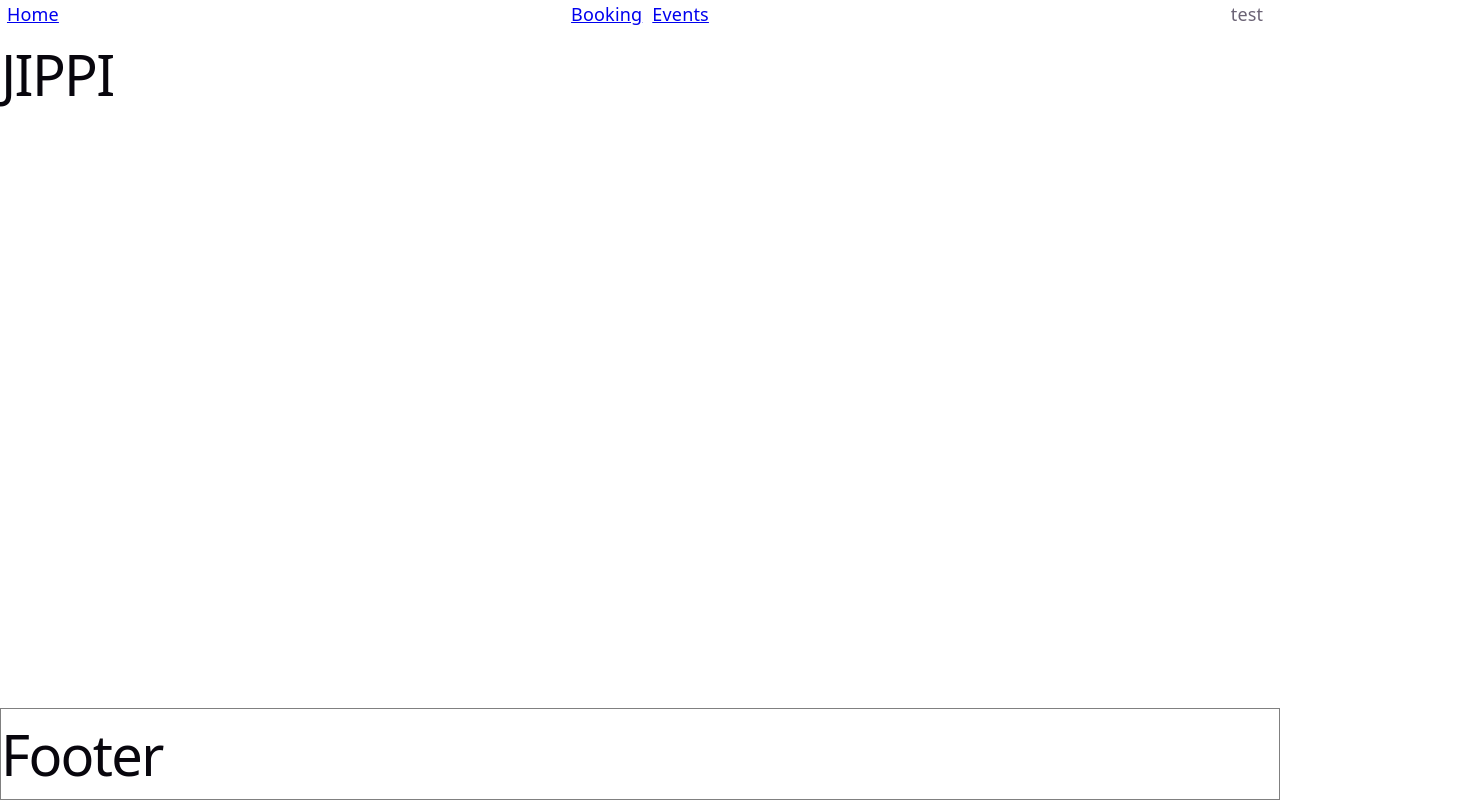
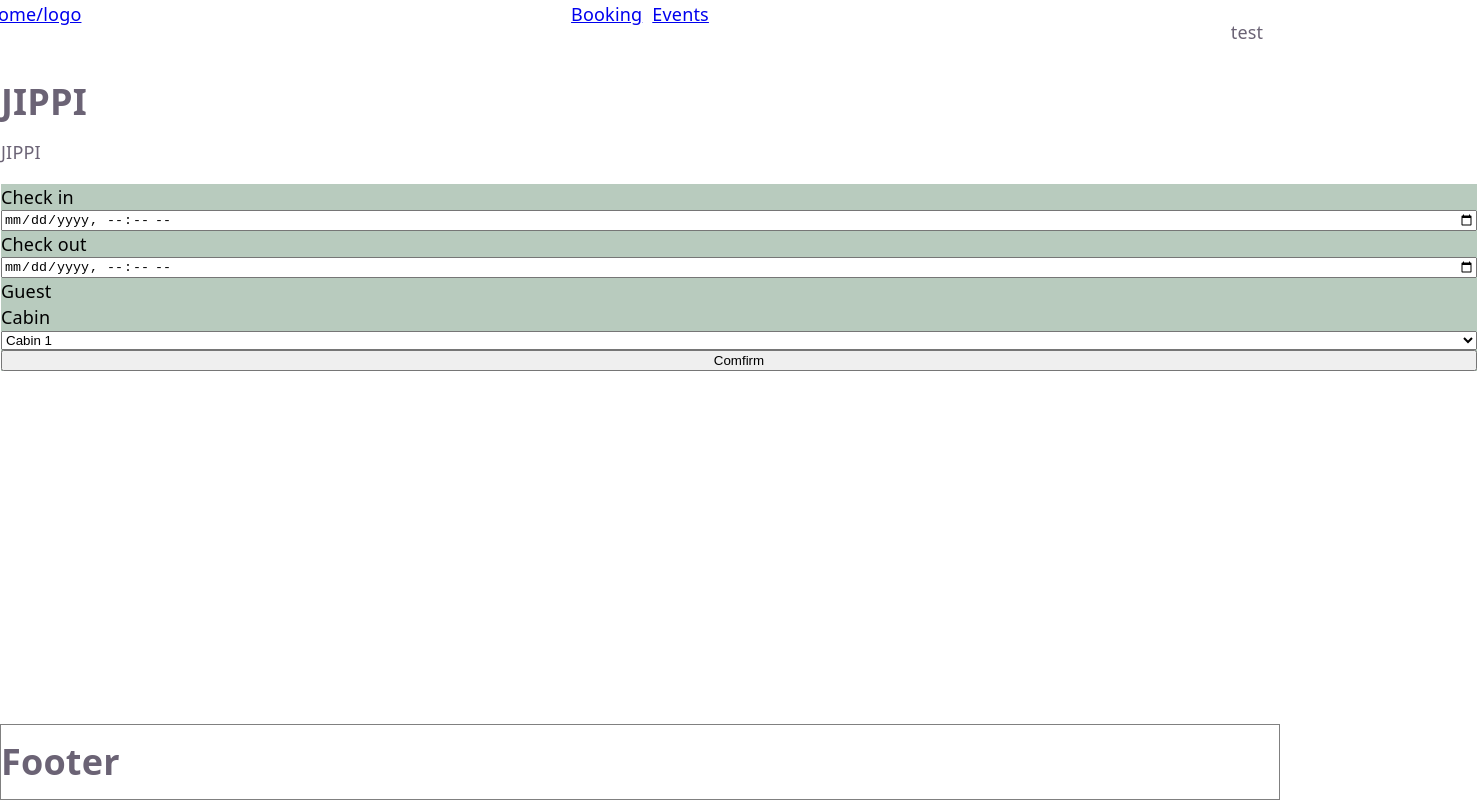
Before and after one commit to katikodi/HoyvikFront, a React (Vite) app: page / in a window 1280 px wide. Shown: the whole page, 1477 px wide, since content can reach past the window. Built offline with nearby package versions, Linux system fonts and the light colour scheme.

Commit message:
Booking component added

```diff
--- /dev/null
+++ b/src/components/Booking.jsx
@@ -0,0 +1,18 @@
+export default function Booking() {
+    return (
+    <div className="booking">
+        <label htmlFor="check-in">Check in</label>
+        <input type="datetime-local" name="check-in" id="check-in" />
+        <label htmlFor="check-out">Check out</label>
+        <input type="datetime-local" name="check-out" id="check-out" />
+        <label htmlFor="guest">Guest</label>
+        {/* Drop down */}
+        <label htmlFor="cabin">Cabin</label> {/* Remove if ont needed */}
+        <select name="cabin" id="cabin">
+            <option value="1">Cabin 1</option>
+            <option value="2">Cabin 2</option>
+        </select>
+        <input type="submit" value="Comfirm" /> {/* this is temp */}
+    </div>
+    )
+}
--- a/src/components/NavBar.jsx
+++ b/src/components/NavBar.jsx
@@ -4,7 +4,7 @@ export default function NavBar() {
     return (
         <div className="nav-bar" style={{ border: "1px solid white" }}>
             <div>
-                <Link to="/">Home</Link>
+                <Link to="/">Home/logo</Link>
             </div>
             <div>
                 <Link to="booking">Booking</Link>
--- a/src/index.css
+++ b/src/index.css
@@ -66,7 +66,7 @@ body {
   box-sizing: border-box;
 } */
 
-h1,
+/*h1,
 h2 {
   font-family: var(--heading);
   font-weight: 500;
@@ -93,7 +93,7 @@ h2 {
 }
 p {
   margin: 0;
-}
+}*/
 
 /* code, Not needed, there's no code displayed
 .counter {
--- a/src/pages/Home.jsx
+++ b/src/pages/Home.jsx
@@ -1,3 +1,16 @@
+import Booking from "../components/Booking";
+
 export default function Home() {
-    return <h1>JIPPI</h1>;
+    return (
+    <>
+        <hero>
+            <h1>JIPPI</h1>
+            <p>JIPPI</p>
+            <div>
+                <Booking />
+            </div>
+        </hero>
+        <main></main>
+    </>
+    );
 }
--- a/src/style.css
+++ b/src/style.css
@@ -31,7 +31,7 @@ body {
 /* STRUCTURE HOME PAGE */
 /* ------------------- */
 header {
-    /* height: 100vh; Why view height */
+    /* height: 100vh; // Why view height */
 }
 
 .nav-bar {
@@ -48,6 +48,25 @@ header {
 
 #hero {
     background-image: url();
+}
+
+.booking {
+    background-color: #B8CBBE;
+    color: black;
+    width: 1476px;
+    display: grid;
+
+    grid-template-columns: repeat(5 30px); /* can someone help  */
+    grid-template-rows: repeat(2 10px);
+}
+
+.booking:nth-child {
+    width: fit-content;
+}
+
+.booking:nth-child(even) {
+    background-color: orange;
+    order: 1;
 }
 
 /* ---------------------- */
```
